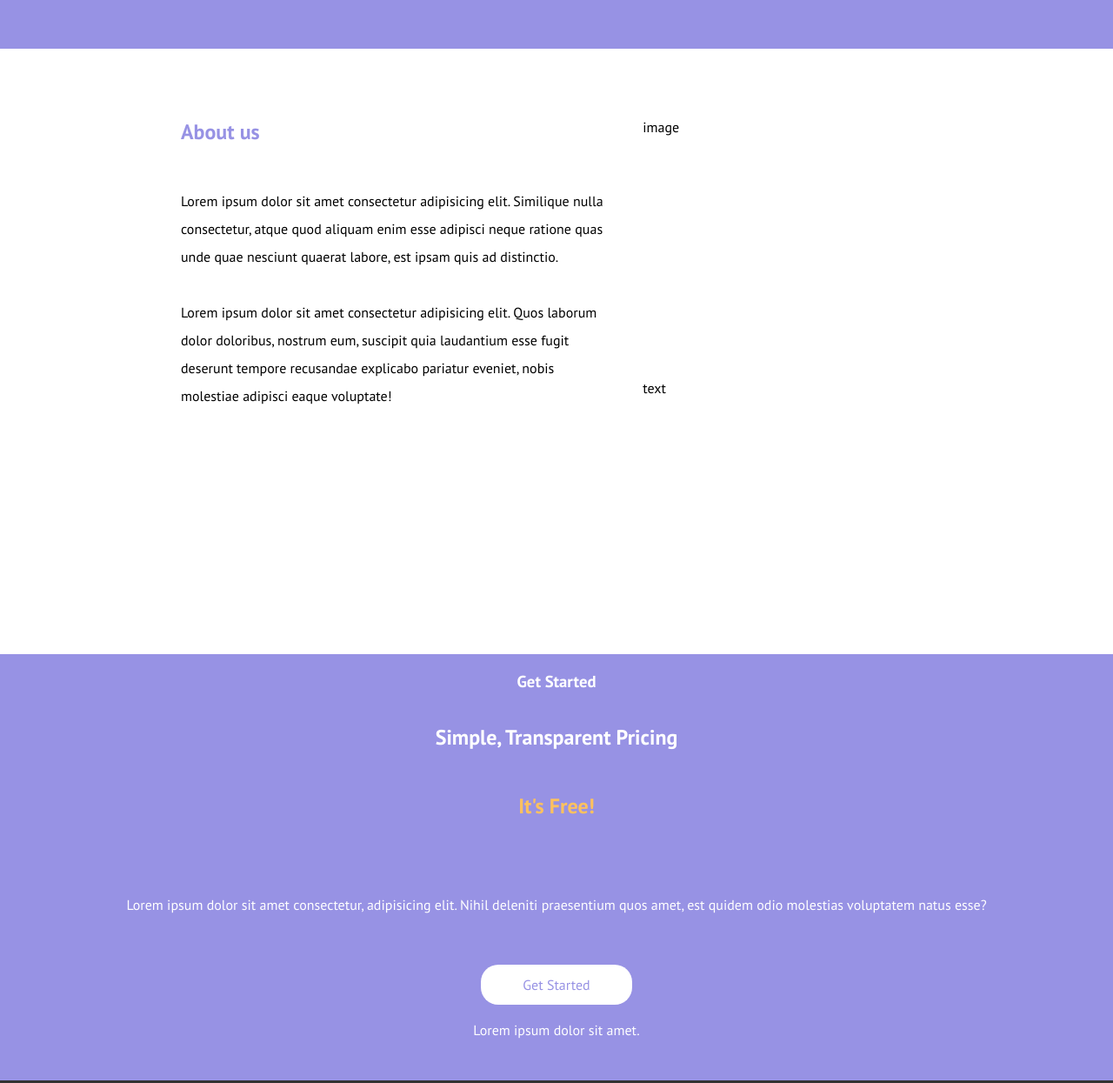
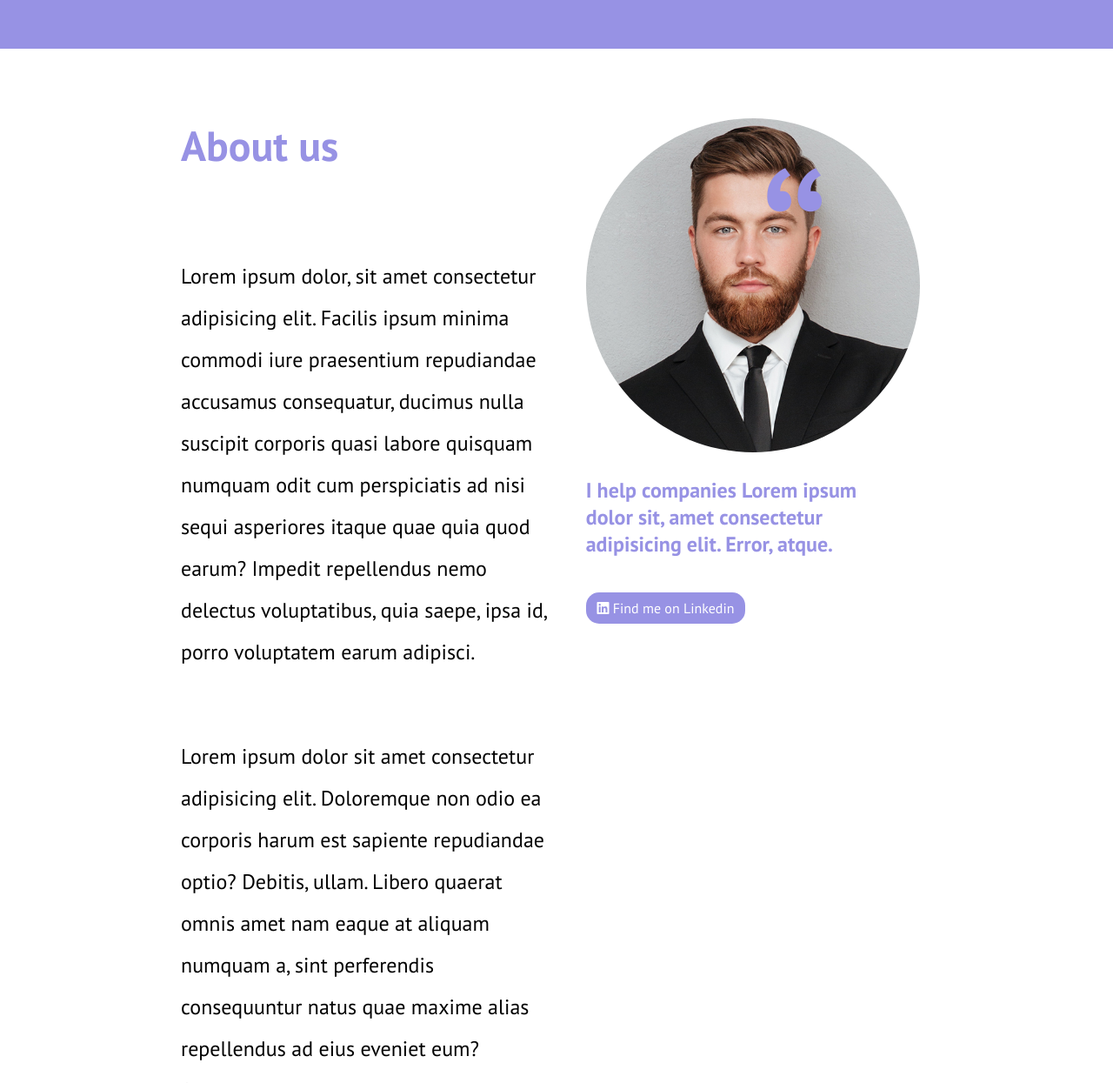
Before and after one commit to scurenza/htmlcss-responsive-layout, a plain HTML site: page index.html in a window 1280 px wide. Shown: the part 4520-5765 px from the top of the page at 87% size. Drawn offline with Linux system fonts and the light colour scheme.

Commit message:
esercizio completo

```diff
--- a/css/style.css
+++ b/css/style.css
@@ -100,6 +100,10 @@ a{
 
 .mb-3{
     margin-bottom: 3em;
+}
+
+.pr-3{
+    padding-right: 3em;
 }
 
 .mt-4{
@@ -388,16 +392,40 @@ header .btn{
 
 #about-us h1{
     color: var(--violet-section);
+    font-size: 3rem;
+}
+
+#about-us h2{
+    color: var(--violet-section);
 }
 
 #about-us p{
     line-height: 2em;
+    font-size: 1.5rem;
 }
 
-#about-us .image-card,
-#about-us .text-card{
-    /* DEBUG */
-    min-height: 300px;
+#about-us a{
+    color: var(--white-text);
+}
+
+#about-us span{
+    position: absolute;
+    top: 0;
+    left: 50%;
+
+    font-size: 15rem;
+    color: var(--violet-section);
+}
+
+#about-us .image-card{
+    position: relative;
+}
+
+#about-us .image-card img{
+    width: 30vw;
+    height: 30vw;
+    border-radius: 50%;
+    object-fit: cover;
 }
 
 /* Cta */
@@ -410,16 +438,24 @@ header .btn{
 
 #cta h1{
     color: #fdc15f;
+    font-size: 6rem;
+}
+
+#cta h2{
+    font-size: 3rem;
 }
 
 #cta .btn{
     color: var(--violet-section);
     background-color: var(--white-text);
-    padding: .8em 3em;
+    padding: 1.3em 5em;
+    border-radius: 40px;
+    font-size: 1.3rem;
+    font-weight: 600;
 }
 
-#cta p:first-of-type{
-    padding: 2.5em;
+#cta p a{
+    text-decoration: underline;
 }
 
 /* FOOTER */
@@ -430,6 +466,11 @@ footer{
     text-align: center;
     padding-left: 20%;
     padding-right: 20%;
+}
+
+footer a{
+    text-decoration: underline;
+    color: var(--violet-section);
 }
 
 
@@ -505,11 +546,7 @@ footer{
     }
 
     #about-us .first-col{
-        width: 60%;
-    }
-
-    #about-us .second-col{
-        width: 40%;
+        width: 120%;
     }
 
 }
--- a/index.html
+++ b/index.html
@@ -204,27 +204,31 @@
                 <div class="first-col mr-2">
                     <h1 class="mb-2">About us</h1>
 
-                    <p class="mb-2">Lorem ipsum dolor sit amet consectetur adipisicing elit. Similique nulla consectetur, atque quod aliquam enim esse adipisci neque ratione quas unde quae nesciunt quaerat labore, est ipsam quis ad distinctio.</p>
+                    <p class="mb-3">Lorem ipsum dolor, sit amet consectetur adipisicing elit. Facilis ipsum minima commodi iure praesentium repudiandae accusamus consequatur, ducimus nulla suscipit corporis quasi labore quisquam numquam odit cum perspiciatis ad nisi sequi asperiores itaque quae quia quod earum? Impedit repellendus nemo delectus voluptatibus, quia saepe, ipsa id, porro voluptatem earum adipisci.</p>
 
-                    <p class="mb-2">Lorem ipsum dolor sit amet consectetur adipisicing elit. Quos laborum dolor doloribus, nostrum eum, suscipit quia laudantium esse fugit deserunt tempore recusandae explicabo pariatur eveniet, nobis molestiae adipisci eaque voluptate!</p>
+                    <p class="mb-3">Lorem ipsum dolor sit amet consectetur adipisicing elit. Doloremque non odio ea corporis harum est sapiente repudiandae optio? Debitis, ullam. Libero quaerat omnis amet nam eaque at aliquam numquam a, sint perferendis consequuntur natus quae maxime alias repellendus ad eius eveniet eum? Asperiores odit, eveniet ab harum dolores ad nulla.</p>
                 </div>
 
                 <div class="second-col">
-                    <div class="image-card">image</div>
-                    <div class="text-card">text</div>
+                    <div class="image-card mb-2">
+                        <img src="img/about.jpg" alt="Su di noi">
+                        <span>&OpenCurlyDoubleQuote;</span>
+                        <h2 class="mt-1 mb-2 pr-3">I help companies Lorem ipsum dolor sit, amet consectetur adipisicing elit. Error, atque.</h2>
+                        <a href="https://google.it" class="btn violet"><i class="fa-brands fa-linkedin"></i> Find me on Linkedin</a>
+                    </div>
                 </div>
             </div>
         </section>
 
         <!-- Last section -->
         <section id="cta">
-            <h3 class="mb-2 pt-1">Get Started</h3>
-            <h2 class="mb-2">Simple, Transparent Pricing</h2>
-            <h1 class="mb-2">It's Free!</h1>
+            <p class="mb-2 pt-2">Get Started</p>
+            <h2 class="mb-1">Simple, Transparent Pricing</h2>
+            <h1 class="mb-1">It's Free!</h1>
 
-            <p class="mb-2">Lorem ipsum dolor sit amet consectetur, adipisicing elit. Nihil deleniti praesentium quos amet, est quidem odio molestias voluptatem natus esse?</p>
-            <span class="btn br-20 mb-2">Get Started</span>
-            <p class="mt-2 pb-3">Lorem ipsum dolor sit amet.</p>
+            <p class="mb-4">Lorem ipsum dolor sit amet consectetur, adipisicing elit. Nihil deleniti praesentium quos amet, est quidem odio molestias voluptatem natus esse?</p>
+            <a href="" class="btn br-20 mb-2">Get Started</a>
+            <p class="mt-4 pb-3">Copyright 2021 Boolean &centerdot; Classe 73 &CenterDot; <a href="">Privacy policy</a></p>
         </section>
     </main>
     <!-- /MAIN -->
@@ -232,7 +236,7 @@
     <!-- FOOTER -->
     <footer>
         <p class="pt-3">Lorem ipsum dolor, sit amet consectetur adipisicing elit. Neque officia incidunt sapiente accusantium voluptates repellat id ducimus, labore corporis fuga iure saepe, illum pariatur obcaecati repudiandae molestiae! Maiores, doloremque? A!</p>
-        <p class="mt-4 pb-3">Lorem ipsum dolor sit amet consectetur adipisicing elit. Saepe, consequuntur!</p>
+        <p class="mt-4 pb-3"><a href="">Lorem ipsum</a>  dolor sit amet <a href="">consectetur adipisicing elit.</a>  Saepe, consequuntur!</p>
     </footer>
     <!-- /FOOTER -->
 
```
